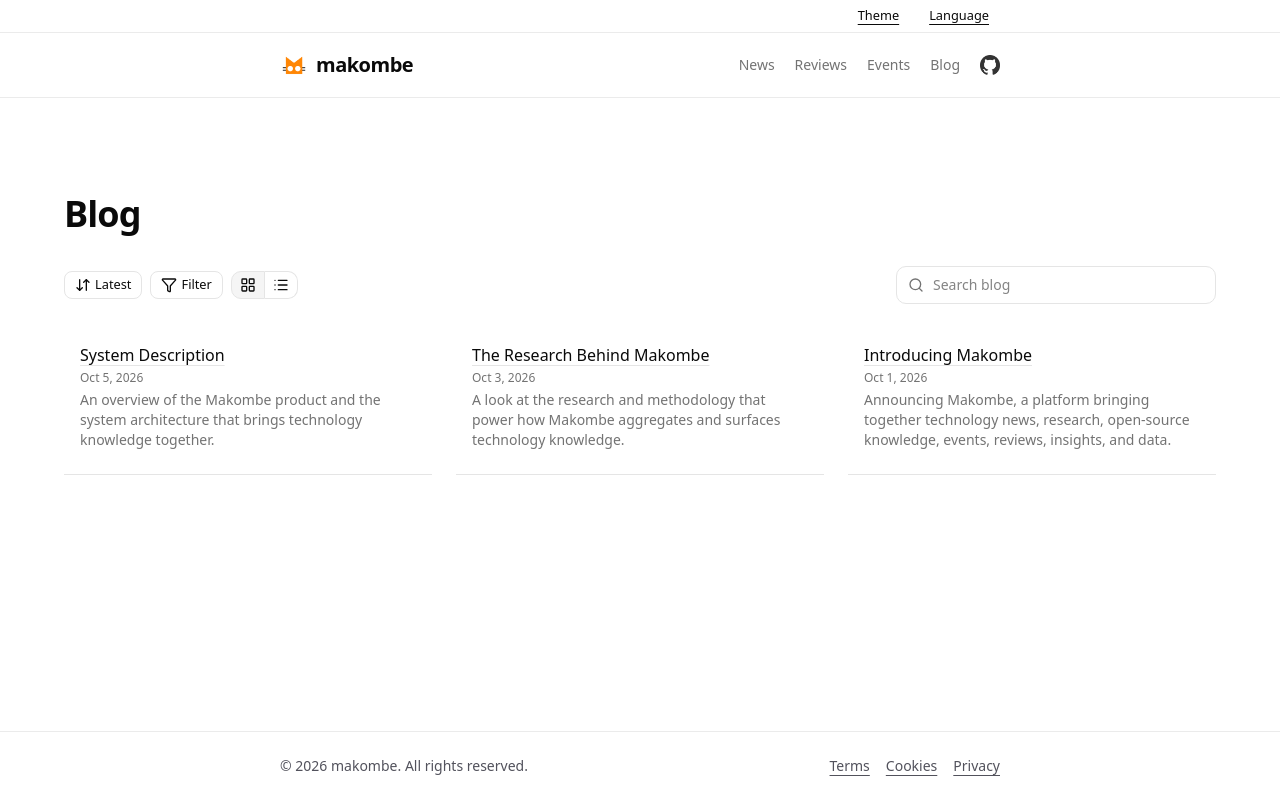
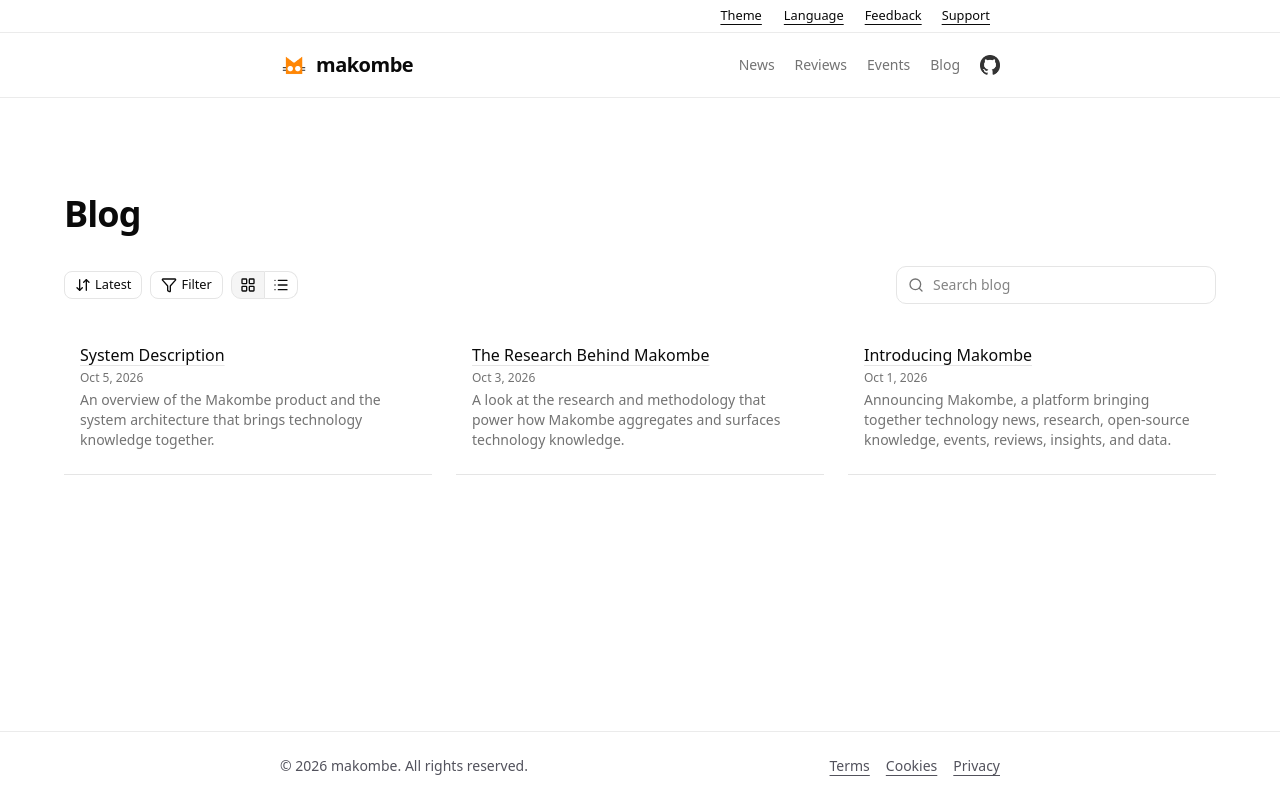
Before and after one commit to makombehq/makombe, a Next.js app: page /en/blog in a window 1280 px wide. Built offline with nearby package versions, Linux system fonts and the light colour scheme; a web font is replaced by a local one.

Commit message:
Add Feedback and Support links to topbar with consistent sizing and spacing

```diff
--- a/components/app/app-topbar.tsx
+++ b/components/app/app-topbar.tsx
@@ -1,12 +1,14 @@
 "use client";
 
 import * as React from "react";
+import { useTranslations } from "next-intl";
 import { ThemeToggle } from "@/components/shared/theme/theme-toggle";
 import { LanguageToggle } from "@/components/shared/language/language-toggle";
 
 type OpenMenu = "theme" | "language" | null;
 
 export function AppTopbar() {
+  const t = useTranslations("Topbar");
   const [openMenu, setOpenMenu] = React.useState<OpenMenu>(null);
   const containerRef = React.useRef<HTMLDivElement>(null);
 
@@ -31,7 +33,7 @@ export function AppTopbar() {
     <header className="relative z-50 w-full border-b border-black/[.08] bg-white dark:border-white/[.145] dark:bg-black">
       <div className="mx-auto flex h-8 w-full max-w-3xl items-center justify-end px-4 sm:px-6">
         {/* Theme + language toggles: only one open at a time */}
-        <div ref={containerRef} className="flex items-center gap-2">
+        <div ref={containerRef} className="flex items-center gap-0">
           <ThemeToggle
             open={openMenu === "theme"}
             onOpenChange={(open) => setOpenMenu(open ? "theme" : null)}
@@ -40,6 +42,22 @@ export function AppTopbar() {
             open={openMenu === "language"}
             onOpenChange={(open) => setOpenMenu(open ? "language" : null)}
           />
+          <a
+            href="https://github.com/makombehq/makombe/discussions/new/choose"
+            target="_blank"
+            rel="noopener noreferrer"
+            className="px-2.5 py-1 text-[0.8rem] font-medium text-foreground underline underline-offset-4 transition-colors hover:text-primary"
+          >
+            {t("feedback")}
+          </a>
+          <a
+            href="https://github.com/makombehq/makombe/issues/new"
+            target="_blank"
+            rel="noopener noreferrer"
+            className="px-2.5 py-1 text-[0.8rem] font-medium text-foreground underline underline-offset-4 transition-colors hover:text-primary"
+          >
+            {t("support")}
+          </a>
         </div>
       </div>
     </header>
--- a/messages/en.json
+++ b/messages/en.json
@@ -10,6 +10,10 @@
   },
   "Cta": {
     "explore": "Explore Makombe"
+  },
+  "Topbar": {
+    "feedback": "Feedback",
+    "support": "Support"
   },
   "Nav": {
     "news": "News",
--- a/messages/ml.json
+++ b/messages/ml.json
@@ -10,6 +10,10 @@
   },
   "Cta": {
     "explore": "മക്കോംബെ പര്യവേക്ഷണം ചെയ്യുക"
+  },
+  "Topbar": {
+    "feedback": "ഫീഡ്‌ബാക്ക്",
+    "support": "പിന്തുണ"
   },
   "Nav": {
     "news": "വാർത്തകൾ",
```
